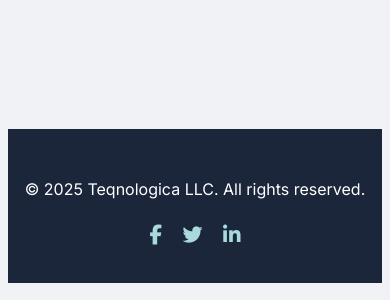
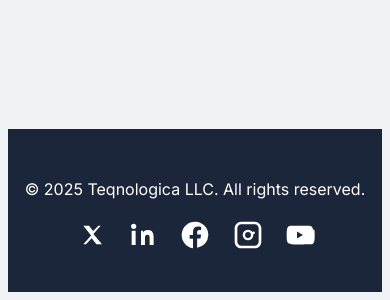
Before and after one commit to teqnologicaAdmin/teqnologia-website, a plain HTML site: page index.html in a window 390 px wide. Shown: the part 9505-9805 px from the top of the page. Drawn offline with Linux system fonts and the light colour scheme.

Commit message:
added social media icons for all 5

```diff
--- a/index.html
+++ b/index.html
@@ -440,6 +440,21 @@
         font-size: 0.9rem;
         padding: 0.6rem 1.25rem;
       }
+      <!--Social Media Logos-->
+     .social-icons {
+        display: flex;
+        justify-content: center;
+        gap: 24px;
+        padding: 20px 0;
+      }
+      .icon {
+        display: flex;
+        transition: transform 0.3s ease;
+      }
+      .icon:hover {
+        transform: scale(1.1);
+      }
+
     }
   </style>
   <!-- Umami Analytics -->
@@ -698,10 +713,42 @@
 <footer>
   <p>&copy; 2025 Teqnologica LLC. All rights reserved.</p>
   <div class="social-icons">
-    <a href="#"><i class="fab fa-facebook-f"></i></a>
-    <a href="#"><i class="fab fa-twitter"></i></a>
-    <a href="#"><i class="fab fa-linkedin-in"></i></a>
+    <!-- X (Twitter) -->
+    <a href="#" aria-label="X (Twitter)" class="icon">
+      <svg xmlns="http://www.w3.org/2000/svg" viewBox="0 0 24 24" fill="white" width="32" height="32">
+        <path d="M18.244 5H20l-5.434 6.26L20.998 19h-4.207l-3.516-4.51L9 19H7l5.805-6.69L7.003 5h4.272l3.08 4.042z"/>
+      </svg>
+    </a>
+
+    <!-- LinkedIn -->
+    <a href="#" aria-label="LinkedIn" class="icon">
+      <svg xmlns="http://www.w3.org/2000/svg" viewBox="0 0 24 24" fill="white" width="32" height="32">
+        <path d="M4.98 3.5C3.88 3.5 3 4.38 3 5.5s.88 2 1.98 2A2 2 0 0 0 7 5.5c0-1.12-.88-2-2.02-2zM3.5 8.75h2.98v10.75H3.5V8.75zm5.25 0H12v1.48h.03c.49-.92 1.7-1.9 3.5-1.9 3.74 0 4.43 2.46 4.43 5.66V19.5h-2.98v-4.92c0-1.17-.02-2.68-1.63-2.68-1.63 0-1.88 1.27-1.88 2.59V19.5h-2.97V8.75z"/>
+      </svg>
+    </a>
+
+    <!-- Facebook -->
+    <a href="#" aria-label="Facebook" class="icon">
+      <svg xmlns="http://www.w3.org/2000/svg" viewBox="0 0 24 24" fill="white" width="32" height="32">
+        <path d="M22 12a10 10 0 1 0-11.5 9.9v-7H8v-2.9h2.5V9.5c0-2.5 1.5-3.9 3.8-3.9 1.1 0 2.3.2 2.3.2v2.5h-1.3c-1.3 0-1.7.8-1.7 1.6v1.8h3l-.5 2.9h-2.5v7A10 10 0 0 0 22 12z"/>
+      </svg>
+    </a>
+
+    <!-- Instagram -->
+    <a href="#" aria-label="Instagram" class="icon">
+      <svg xmlns="http://www.w3.org/2000/svg" viewBox="0 0 24 24" fill="white" width="32" height="32">
+        <path d="M7 2C4.2 2 2 4.2 2 7v10c0 2.8 2.2 5 5 5h10c2.8 0 5-2.2 5-5V7c0-2.8-2.2-5-5-5H7zm10 2c1.7 0 3 1.3 3 3v10c0 1.7-1.3 3-3 3H7c-1.7 0-3-1.3-3-3V7c0-1.7 1.3-3 3-3h10zM12 8a4 4 0 1 0 .001 8.001A4 4 0 0 0 12 8zm0 1.8a2.2 2.2 0 1 1 0 4.4 2.2 2.2 0 0 1 0-4.4zm4.2-.4a1 1 0 1 0 0 2 1 1 0 0 0 0-2z"/>
+      </svg>
+    </a>
+
+    <!-- YouTube -->
+    <a href="#" aria-label="YouTube" class="icon">
+      <svg xmlns="http://www.w3.org/2000/svg" viewBox="0 0 24 24" fill="white" width="32" height="32">
+        <path d="M21.8 8s-.2-1.4-.8-2c-.8-.8-1.7-.8-2.1-.9C16.4 5 12 5 12 5s-4.4 0-6.9.1c-.5 0-1.4.1-2.1.9C2.4 6.6 2.2 8 2.2 8S2 9.6 2 11.2v1.6c0 1.6.2 3.2.2 3.2s.2 1.4.8 2c.8.8 1.9.8 2.4.9 1.8.2 7.6.2 7.6.2s4.4 0 6.9-.1c.5 0 1.4-.1 2.1-.9.6-.6.8-2 .8-2s.2-1.6.2-3.2v-1.6c0-1.6-.2-3.2-.2-3.2zM9.75 14.67v-5.34L14.25 12l-4.5 2.67z"/>
+      </svg>
+    </a>
   </div>
+
 </footer>
 <script>
   // Scroll reveal for sections
```
